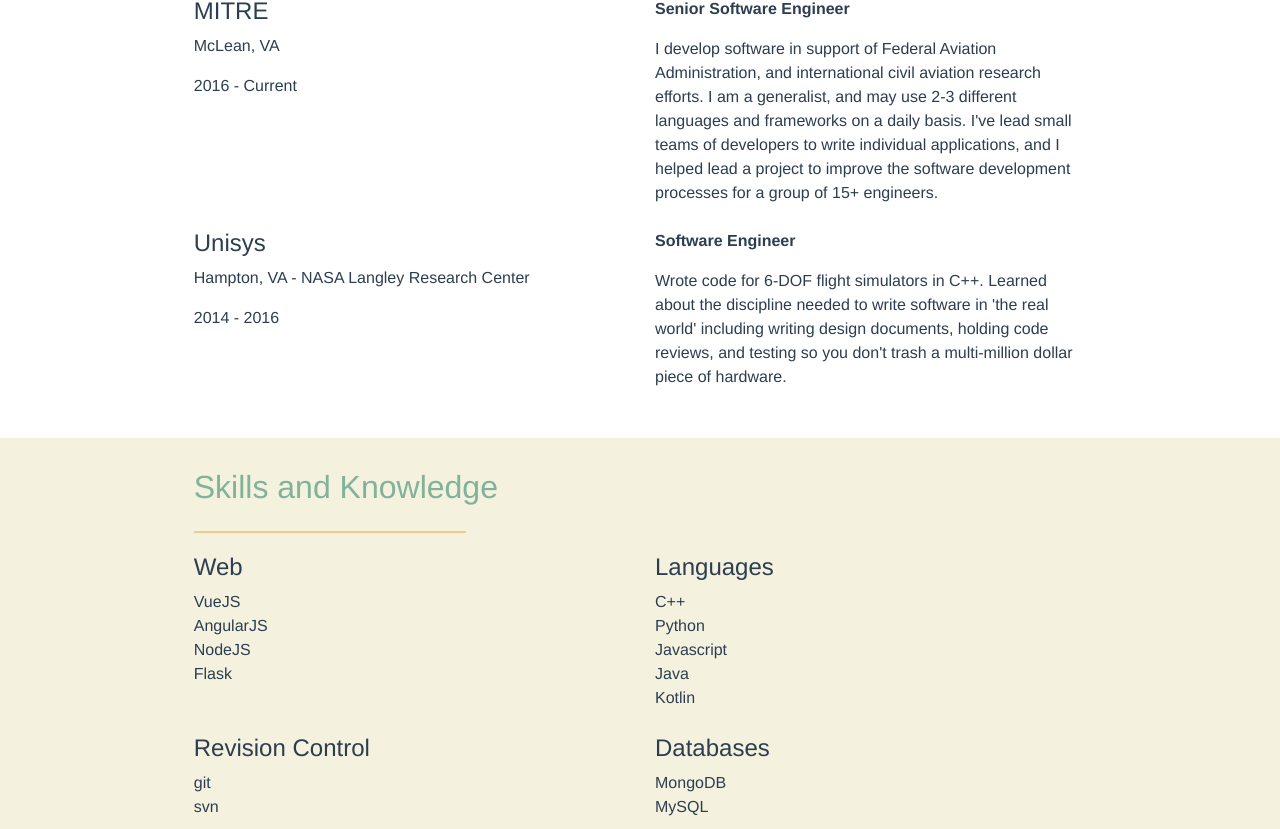
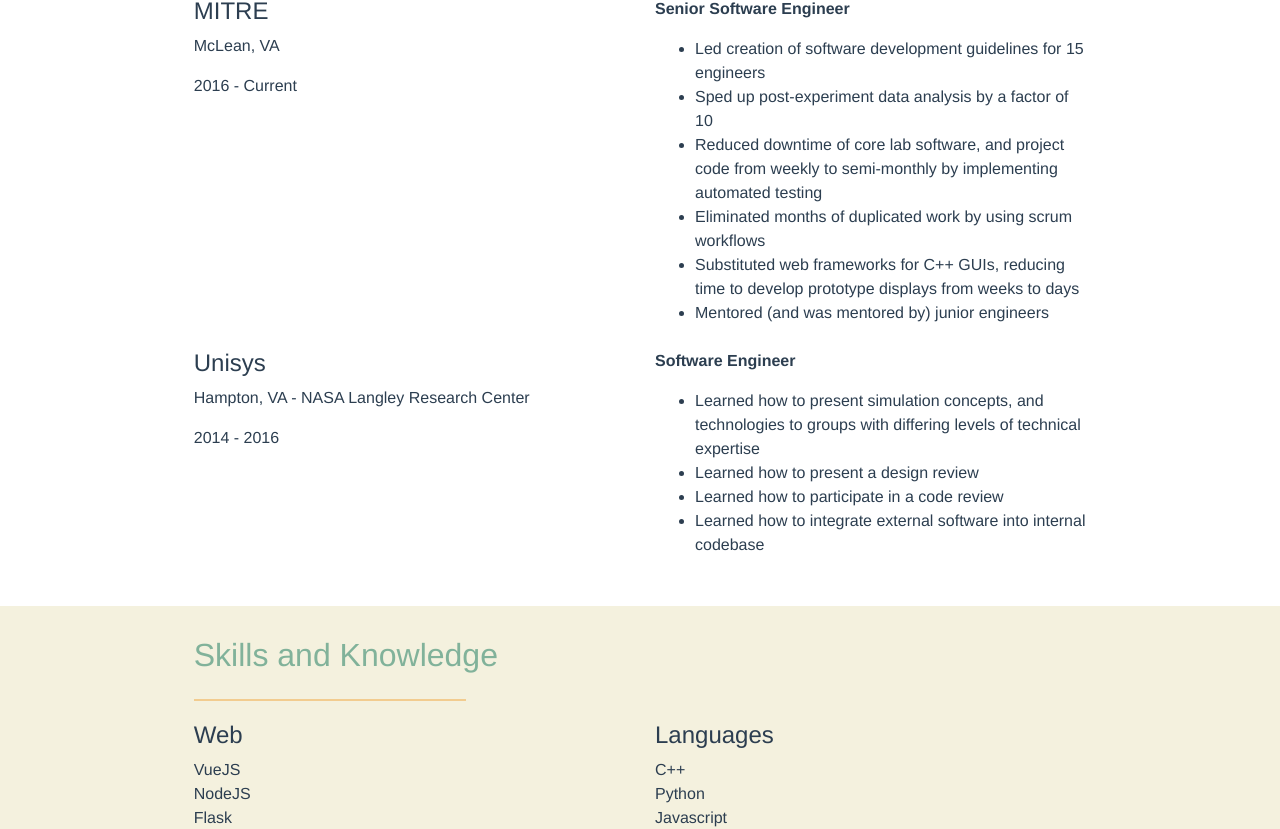
Before and after one commit to dcdrake/resume, a Vue app: page / in a window 1280 px wide. Shown: the part 731-1560 px from the top of the page. Built offline with nearby package versions, Linux system fonts and the light colour scheme.

Commit message:
create bullets for job description

```diff
--- a/src/components/JobEntry.vue
+++ b/src/components/JobEntry.vue
@@ -9,9 +9,9 @@
       <p>
         <strong> {{ jobTitle }}</strong>
       </p>
-      <p>
-        {{ description }}
-      </p>
+      <ul>
+        <li v-for="(bullet, i) in description" :key="i">{{ bullet }}</li>
+      </ul>
     </b-col>
   </b-row>
 </template>
@@ -28,9 +28,9 @@
     "startYear",
     "endYear",
     "jobTitle",
-    "description"
+    "description",
   ],
-  components: {}
+  components: {},
 });
 </script>
 
--- a/src/components/SchoolEntry.vue
+++ b/src/components/SchoolEntry.vue
@@ -5,7 +5,9 @@
       <p>{{ startYear }} - {{ endYear }}</p>
     </b-col>
     <b-col class="text-left">
-      <p>{{ degree }}</p>
+      <p>
+        <strong>{{ degree }}</strong>
+      </p>
     </b-col>
   </b-row>
 </template>
@@ -16,7 +18,7 @@
 export default Vue.extend({
   name: "SchoolEntry",
   props: ["schoolName", "startYear", "endYear", "degree"],
-  components: {}
+  components: {},
 });
 </script>
 
--- a/src/views/Home.vue
+++ b/src/views/Home.vue
@@ -44,7 +44,7 @@
           :schoolName="'Thomas Jefferson High School for Science and Technology'"
           :startYear="2006"
           :endYear="2010"
-          :degree="'It was high school, but a small world. Listed in case you, dear reader, and I have this in common.'"
+          :degree="''"
         ></school-entry>
       </b-col>
     </b-row>
@@ -53,29 +53,15 @@
         <div class="section-header text-left">Career</div>
         <hr />
         <job-entry
-          :companyName="'MITRE'"
-          :city="'McLean'"
-          :state="'VA'"
-          :startYear="2016"
-          :endYear="'Current'"
-          :jobTitle="'Senior Software Engineer'"
-          description="I develop software in support of Federal Aviation Administration,
-          and international civil aviation research efforts. I am a generalist, and may
-          use 2-3 different languages and frameworks on a daily basis. I've lead small
-          teams of developers to write individual applications, and I helped lead a project
-          to improve the software development processes for a group of 15+ engineers."
-        ></job-entry>
-        <job-entry
-          :companyName="'Unisys'"
-          :city="'Hampton'"
-          :state="'VA - NASA Langley Research Center'"
-          :startYear="2014"
-          :endYear="2016"
-          :jobTitle="'Software Engineer'"
-          description="Wrote code for 6-DOF flight simulators in C++. Learned about the
-              discipline needed to write software in 'the real world' including
-              writing design documents, holding code reviews, and testing so you
-              don't trash a multi-million dollar piece of hardware."
+          v-for="(entry, i) in jobs"
+          :key="i"
+          :companyName="entry.companyName"
+          :city="entry.city"
+          :state="entry.state"
+          :startYear="entry.startYear"
+          :endYear="entry.endYear"
+          :jobTitle="entry.jobTitle"
+          :description="entry.description"
         ></job-entry>
       </b-col>
     </b-row>
@@ -87,7 +73,6 @@
           <b-col class="text-left">
             <h4>Web</h4>
             <div>VueJS</div>
-            <div>AngularJS</div>
             <div>NodeJS</div>
             <div>Flask</div>
           </b-col>
@@ -102,7 +87,7 @@
         </b-row>
         <b-row class="mb-4">
           <b-col class="text-left">
-            <h4>Revision Control</h4>
+            <h4>RCS</h4>
             <div>git</div>
             <div>svn</div>
           </b-col>
@@ -120,8 +105,9 @@
             <div>Jupyter</div>
           </b-col>
           <b-col class="text-left">
-            <h4>Containerization</h4>
+            <h4>Containers</h4>
             <div>Docker</div>
+            <div>Podman</div>
           </b-col>
         </b-row>
       </b-col>
@@ -136,6 +122,42 @@
 export default {
   name: "Home",
   components: { JobEntry, SchoolEntry },
+  data() {
+    return {
+      jobs: [
+        {
+          companyName: "MITRE",
+          city: "McLean",
+          state: "VA",
+          startYear: "2016",
+          endYear: "Current",
+          jobTitle: "Senior Software Engineer",
+          description: [
+            "Led creation of software development guidelines for 15 engineers",
+            "Sped up post-experiment data analysis by a factor of 10",
+            "Reduced downtime of core lab software, and project code from weekly to semi-monthly by implementing automated testing",
+            "Eliminated months of duplicated work by using scrum workflows",
+            "Substituted web frameworks for C++ GUIs, reducing time to develop prototype displays from weeks to days",
+            "Mentored (and was mentored by) junior engineers",
+          ],
+        },
+        {
+          companyName: "Unisys",
+          city: "Hampton",
+          state: "VA - NASA Langley Research Center",
+          startYear: "2014",
+          endYear: "2016",
+          jobTitle: "Software Engineer",
+          description: [
+            "Learned how to present simulation concepts, and technologies to groups with differing levels of technical expertise",
+            "Learned how to present a design review",
+            "Learned how to participate in a code review",
+            "Learned how to integrate external software into internal codebase",
+          ],
+        },
+      ],
+    };
+  },
 };
 </script>
 
```
